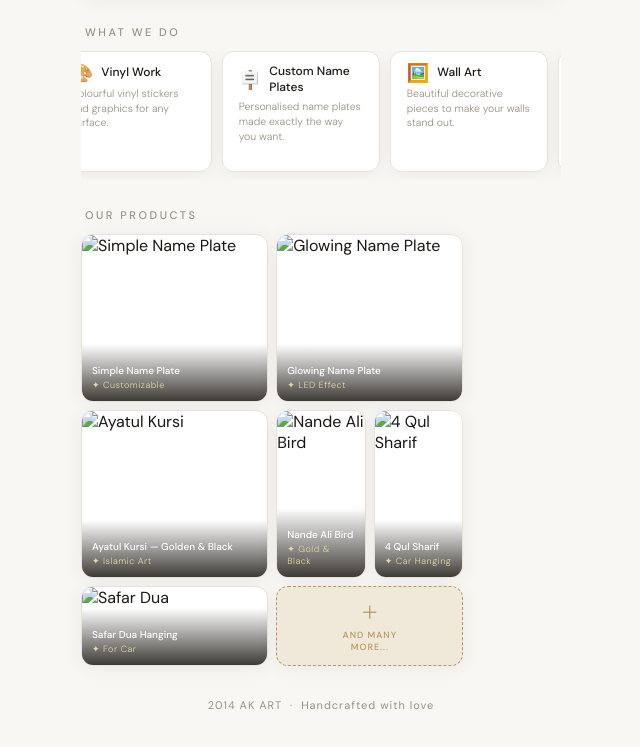
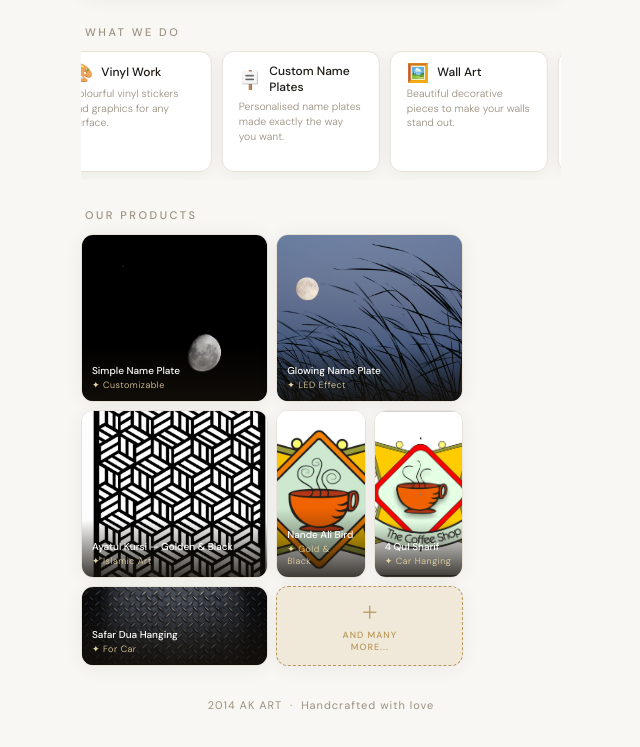
Before and after one commit to ClownPierce786/akart.com, a plain HTML site: page templates/index.html in a window 1280 px wide. Shown: the part 629-1376 px from the top of the page, without its empty margins (319-959 px from the left). Drawn offline with nearby package versions, Linux system fonts and the light colour scheme.

Commit message:
modified:   templates/index.html

```diff
--- a/templates/index.html
+++ b/templates/index.html
@@ -479,7 +479,7 @@
 
       <!-- 1: Simple Name Plate -->
       <div class="card div1">
-        <img src="images/closeup-night-moon-black.jpg?w=400&h=400&fit=crop" alt="Simple Name Plate"/>
+        <img src="../images/closeup-night-moon-black.jpg?w=400&h=400&fit=crop" alt="Simple Name Plate"/>
         <div class="card-overlay">
           <div class="card-name">Simple Name Plate</div>
           <div class="card-badge">✦ Customizable</div>
@@ -488,7 +488,7 @@
 
       <!-- 2: Glowing Name Plate -->
       <div class="card div2">
-        <img src="images/moon_evening_grass_161702_3840x2160.jpg?w=400&h=400&fit=crop" alt="Glowing Name Plate"/>
+        <img src="../images/moon_evening_grass_161702_3840x2160.jpg?w=400&h=400&fit=crop" alt="Glowing Name Plate"/>
         <div class="card-overlay">
           <div class="card-name">Glowing Name Plate</div>
           <div class="card-badge">✦ LED Effect</div>
@@ -497,7 +497,7 @@
 
       <!-- 3: Ayatul Kursi -->
       <div class="card div3">
-        <img src="images/Screenshot 2026-01-12 221641.png" alt="Ayatul Kursi"/>
+        <img src="../images/Screenshot 2026-01-12 221641.png" alt="Ayatul Kursi"/>
         <div class="card-overlay">
           <div class="card-name">Ayatul Kursi — Golden & Black</div>
           <div class="card-badge">✦ Islamic Art</div>
@@ -506,7 +506,7 @@
 
       <!-- 4: Nande Ali Bird -->
       <div class="card div4">
-        <img src="images/Screenshot 2026-01-20 213227.png" alt="Nande Ali Bird"/>
+        <img src="../images/Screenshot 2026-01-20 213227.png" alt="Nande Ali Bird"/>
         <div class="card-overlay">
           <div class="card-name">Nande Ali Bird</div>
           <div class="card-badge">✦ Gold & Black</div>
@@ -515,7 +515,7 @@
 
       <!-- 6: Safar Dua -->
       <div class="card div6">
-        <img src="images/wp2533058-dark-theme-wallpapers.jpg" alt="Safar Dua"/>
+        <img src="../images/wp2533058-dark-theme-wallpapers.jpg" alt="Safar Dua"/>
         <div class="card-overlay">
           <div class="card-name">Safar Dua Hanging</div>
           <div class="card-badge">✦ For Car</div>
@@ -524,7 +524,7 @@
 
       <!-- 5: 4 Qul Sharif -->
       <div class="card div5">
-        <img src="images/Screenshot 2026-01-20 221455.png" alt="4 Qul Sharif"/>
+        <img src="../images/Screenshot 2026-01-20 221455.png" alt="4 Qul Sharif"/>
         <div class="card-overlay">
           <div class="card-name">4 Qul Sharif</div>
           <div class="card-badge">✦ Car Hanging</div>
```
